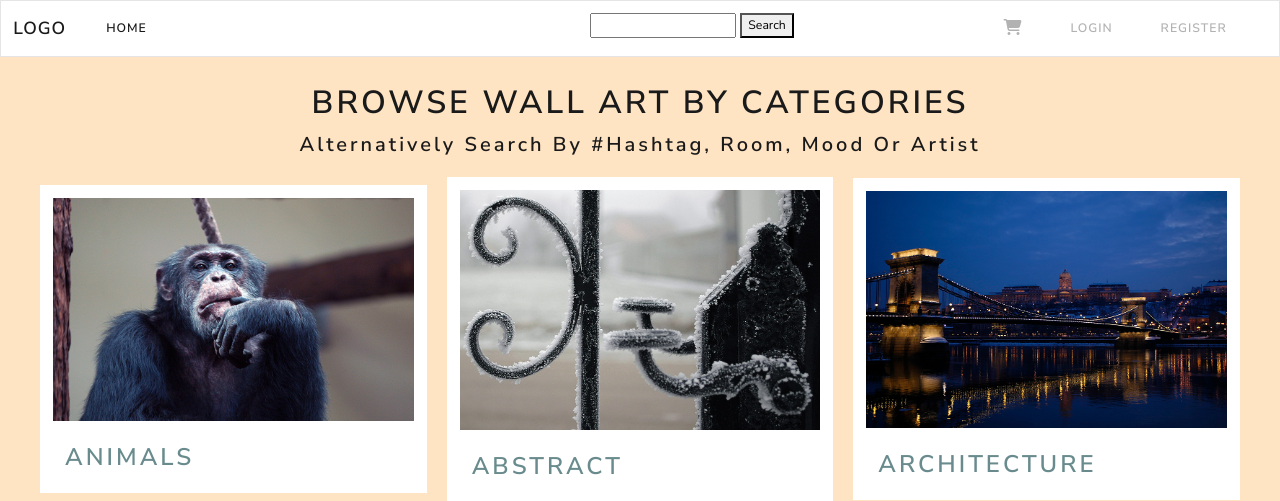
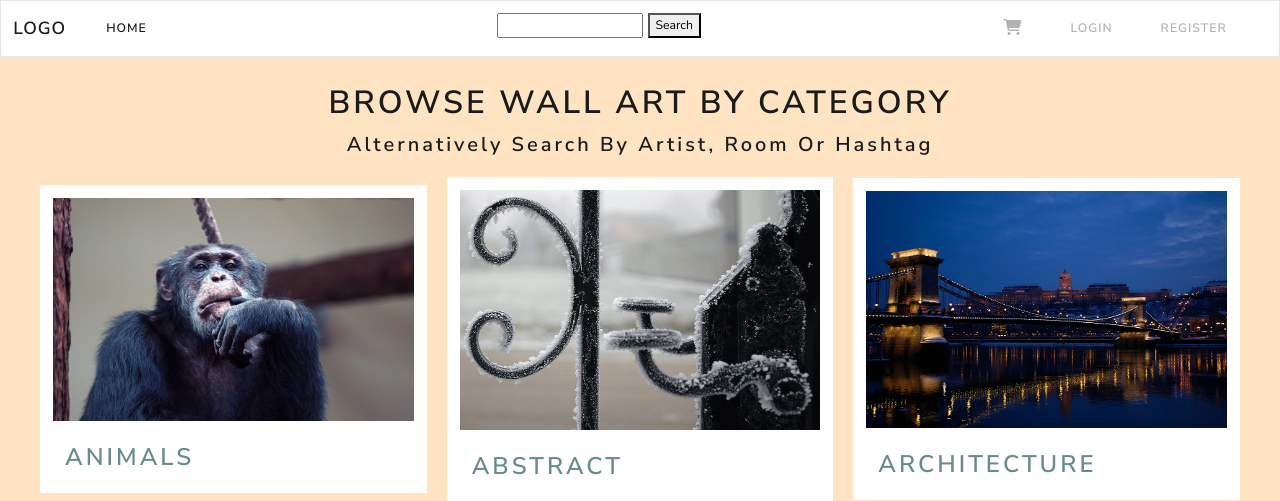
Before and after one commit to Sarosim/pictures-on-the-wall, a Django app: page /index_no_intro in a window 1280 px wide. Shown: the top 501 px of the page. Run offline with Django 3.2, Linux system fonts and the light colour scheme; some libraries are stand-ins or nearby versions.

Commit message:
interchangeable filter links implemented on landing page

```diff
--- a/home/templates/index.html
+++ b/home/templates/index.html
@@ -22,7 +22,7 @@
 
 		<div class="page__title">
 			<h1 class="page__title-main">Browse Wall Art by Categories</h1>
-			<h4 class="page__title-sub">alternatively search by #hashtag, Room, Mood or Artist</h4>
+			<h4 class="page__title-sub">alternatively search by #hashtag, Room or Artist</h4>
 		</div>
 
 		<ul class="grid">
--- a/home/templates/index_no_intro.html
+++ b/home/templates/index_no_intro.html
@@ -6,8 +6,24 @@
     <section class="page page--static">
 
         <div class="page__title">
-            <h1 class="page__title-main">Browse Wall Art by Categories</h1>
-            <h4 class="page__title-sub">alternatively search by #hashtag, Room, Mood or Artist</h4>
+            <h1 class="page__title-main">
+                <span>Browse Wall Art by </span>
+                <a href="{% url 'index_no_intro' page_structure.filter_by %}"><span>{{ page_structure.filter_by }}</span></a>
+            </h1>
+            <h4 class="page__title-sub">
+                <span>alternatively search by </span>
+                <a href="{% url 'index_no_intro' page_structure.others.0 %}"><span>{{ page_structure.others.0 }}</span></a><span>,</span>
+                <a href="{% url 'index_no_intro' page_structure.others.1 %}"><span>{{ page_structure.others.1 }}</span></a><span>&nbsp;or</span>
+                <a href="{% url 'index_no_intro' page_structure.others.2 %}"><span>{{ page_structure.others.2 }}</span></a>
+
+                <!-- {% for other in page_structure.others %}
+                {% if other == page_structure.others.2 %}
+							<a href="{% url 'index_no_intro' other %}"><span>{{ other }}</span></a>
+							{% else %}
+							<a href="{% url 'index_no_intro' other %}"><span>{{ other }}</span></a><span>,&nbsp;</span>
+                {% endif %}
+                {% endfor %}                 -->
+            </h4>
         </div>
 
         <ul class="grid" >
@@ -59,4 +75,10 @@
 
 </div>
 
+	<script>
+		// just for testing
+        const toLog = "{{ page_structure.others.2 }}";
+        console.log("PRINT THIS: ", toLog);
+	</script>
+
 {% endblock %}
--- a/home/views.py
+++ b/home/views.py
@@ -1,10 +1,35 @@
 from django.shortcuts import render
+from products.models import Artist, Category, Room, Hashtag
 
 def index(request):
     """A view that displays the landing page"""
     return render(request, "index.html")
 
-def index_no_intro(request):
-    """The view that displays the landing page without the intro so users already on the page /
+def index_no_intro(request, filter_group="category"):
+    """The view that displays the landing page without the intro, so users already on the page /
     don't get disrupted bu the intro every time they go back to the home page"""
-    return render(request, 'index_no_intro.html')
+    others = []
+    possible_filters = (
+        "category",
+        "artist",
+        "room",
+        "hashtag"
+    )
+    for filt in possible_filters:
+        if filt == filter_group:
+            filter_by = filt
+        else:
+            others.append(filt)
+
+    # all_categories = Category.objects.all()
+    # all_artists = Artist.objects.all()
+    # all_rooms = Room.objects.all()
+    # all_hashtags = Hashtag.objects.all()
+    # filter_by = filter_group
+
+    page_structure = {
+        'filter_by': filter_by,
+        'others': others
+    }
+
+    return render(request, 'index_no_intro.html', {'page_structure': page_structure})
--- a/pictures_on_the_wall/urls.py
+++ b/pictures_on_the_wall/urls.py
@@ -29,6 +29,7 @@ urlpatterns = [
     url(r'^admin/', admin.site.urls),
     url(r'^$', index, name='index'),
     url(r'^index_no_intro$', index_no_intro, name='index_no_intro'),
+    url(r'^index_no_intro/(?P<filter_group>\w+)', index_no_intro, name='index_no_intro'),
     url(r'^authentication/', include(authentication_urls)),
     url(r'^products/', include(products_urls)),
     url(r'^checkout/', include(checkout_urls)),
--- a/templates/base.html
+++ b/templates/base.html
@@ -33,7 +33,7 @@
             <span class="navbar-toggler-icon"></span>
         </button>
 		<div class="collapse navbar-collapse" id="my-navbar">
-			<ul class="navbar-nav mr-auto">
+			<ul class="navbar-nav mr-3">
 				<li class="nav-item active">
 					<a class="nav-link" href="{% url 'index_no_intro' %}">Home<span class="sr-only">(current)</span></a>
 				</li>
```
